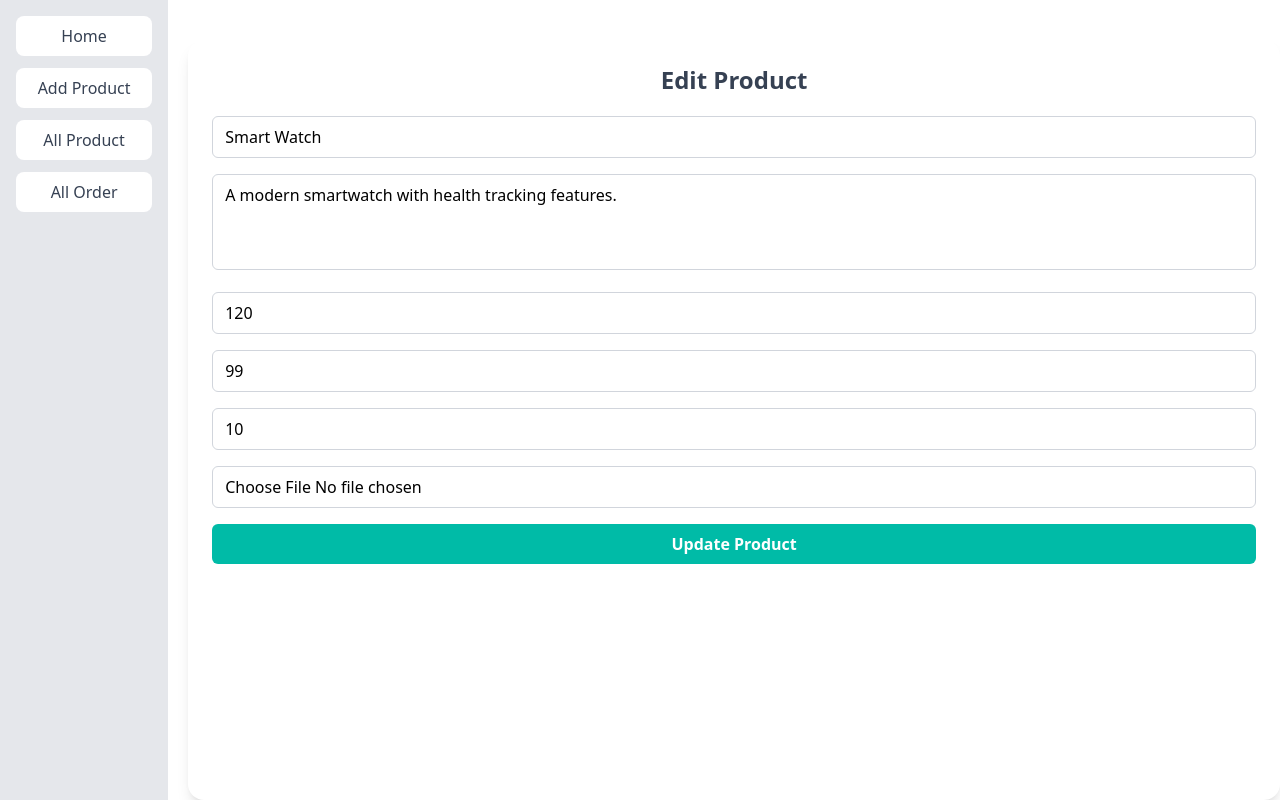
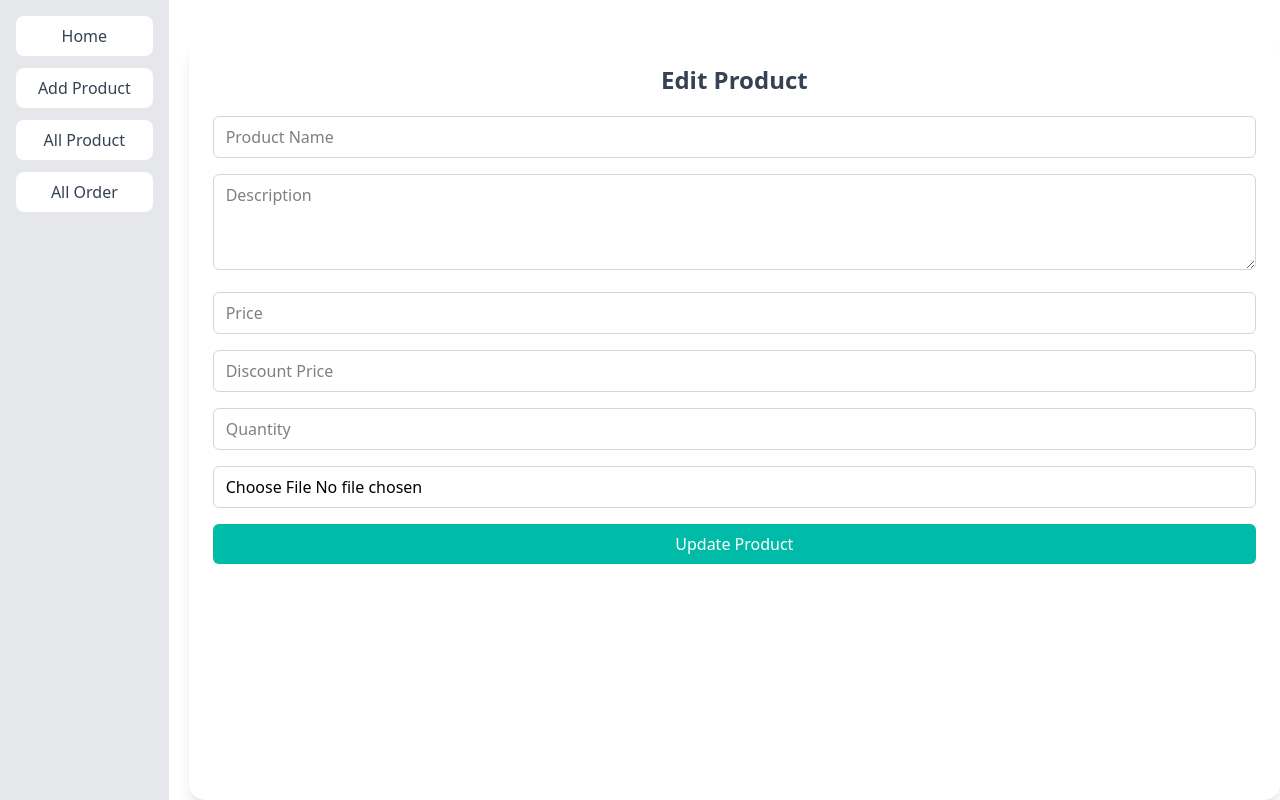
Before and after one commit to rajibulislam60/simpleshop, a React (Vite) app in the folder dashboard/: page /edit/1 in a window 1280 px wide. Built offline with nearby package versions, Linux system fonts and the light colour scheme; no server answers.

Commit message:
edit product api fetch done

```diff
--- a/dashboard/src/Components/Edit.jsx
+++ b/dashboard/src/Components/Edit.jsx
@@ -1,24 +1,71 @@
-import React, { useState } from "react";
+import React, { useEffect, useState } from "react";
+import axios from "axios";
+import { useNavigate, useParams } from "react-router";
 
 const Edit = () => {
+  const { id } = useParams();
+  const navigate = useNavigate();
+
   const [product, setProduct] = useState({
-    name: "Smart Watch",
-    description: "A modern smartwatch with health tracking features.",
-    price: 120,
-    discountPrice: 99,
-    quantity: 10,
+    name: "",
+    description: "",
+    price: "",
+    discount: "",
+    quantity: "",
     image: "",
   });
+
+  useEffect(() => {
+    const fetchProduct = async () => {
+      try {
+        const res = await axios.get(
+          `http://localhost:8000/api/v1/product/singleproduct/${id}`
+        );
+        setProduct(res.data.product);
+      } catch (error) {
+        console.log(error);
+      }
+    };
+
+    fetchProduct();
+  }, [id]);
 
   const handleChange = (e) => {
     const { name, value } = e.target;
     setProduct({ ...product, [name]: value });
   };
 
-  const handleSubmit = (e) => {
+  const handleSubmit = async (e) => {
     e.preventDefault();
-    console.log("Updated Product:", product);
-    alert("Product updated successfully!");
+
+    try {
+      const formData = new FormData();
+      formData.append("name", product.name);
+      formData.append("description", product.description);
+      formData.append("price", product.price);
+      formData.append("discount", product.discount);
+      formData.append("quantity", product.quantity);
+
+      if (product.image instanceof File) {
+        formData.append("image", product.image);
+      }
+
+      await axios.put(
+        `http://localhost:8000/api/v1/product/updatedproduct/${id}`,
+        formData,
+        {
+          headers: {
+            "Content-Type": "multipart/form-data",
+          },
+        }
+      );
+
+      alert("Product Updated Successfully!");
+      navigate("/allproduct");
+    } catch (error) {
+      console.log(error);
+      alert("Error updating product");
+    }
   };
 
   return (
@@ -34,7 +81,7 @@ const Edit = () => {
           value={product.name}
           onChange={handleChange}
           placeholder="Product Name"
-          className="w-full border border-gray-300 rounded-md px-3 py-2 focus:outline-none focus:ring focus:ring-teal-400"
+          className="w-full border border-gray-300 rounded-md px-3 py-2"
         />
 
         <textarea
@@ -42,7 +89,7 @@ const Edit = () => {
           value={product.description}
           onChange={handleChange}
           placeholder="Description"
-          className="w-full border border-gray-300 rounded-md px-3 py-2 h-24 resize-none focus:outline-none focus:ring focus:ring-teal-400"
+          className="w-full border border-gray-300 rounded-md px-3 py-2 h-24"
         ></textarea>
 
         <input
@@ -51,16 +98,16 @@ const Edit = () => {
           value={product.price}
           onChange={handleChange}
           placeholder="Price"
-          className="w-full border border-gray-300 rounded-md px-3 py-2 focus:outline-none focus:ring focus:ring-teal-400"
+          className="w-full border border-gray-300 rounded-md px-3 py-2"
         />
 
         <input
           type="number"
-          name="discountPrice"
-          value={product.discountPrice}
+          name="discount"
+          value={product.discount}
           onChange={handleChange}
           placeholder="Discount Price"
-          className="w-full border border-gray-300 rounded-md px-3 py-2 focus:outline-none focus:ring focus:ring-teal-400"
+          className="w-full border border-gray-300 rounded-md px-3 py-2"
         />
 
         <input
@@ -69,21 +116,19 @@ const Edit = () => {
           value={product.quantity}
           onChange={handleChange}
           placeholder="Quantity"
-          className="w-full border border-gray-300 rounded-md px-3 py-2 focus:outline-none focus:ring focus:ring-teal-400"
+          className="w-full border border-gray-300 rounded-md px-3 py-2"
         />
 
         <input
           type="file"
           name="image"
-          onChange={(e) =>
-            setProduct({ ...product, image: e.target.files[0].name })
-          }
-          className="w-full border border-gray-300 rounded-md px-3 py-2 focus:outline-none focus:ring focus:ring-teal-400"
+          onChange={(e) => setProduct({ ...product, image: e.target.files[0] })}
+          className="w-full border border-gray-300 rounded-md px-3 py-2"
         />
 
         <button
           type="submit"
-          className="w-full bg-teal-500 text-white font-semibold py-2 rounded-md hover:bg-teal-600 transition-all"
+          className="w-full bg-teal-500 text-white py-2 rounded-md hover:bg-teal-600 transition-all"
         >
           Update Product
         </button>
--- a/dashboard/src/pages/AllProduct.jsx
+++ b/dashboard/src/pages/AllProduct.jsx
@@ -70,7 +70,7 @@ const AllProduct = () => {
             </li>
             <li>{product.name}</li>
             <li>${product.price}</li>
-            <li className="text-green-600">${product.discountPrice}</li>
+            <li className="text-green-600">${product.discount}</li>
             <li>{product.quantity}</li>
             <li className="flex justify-center gap-2">
               <NavLink
```
